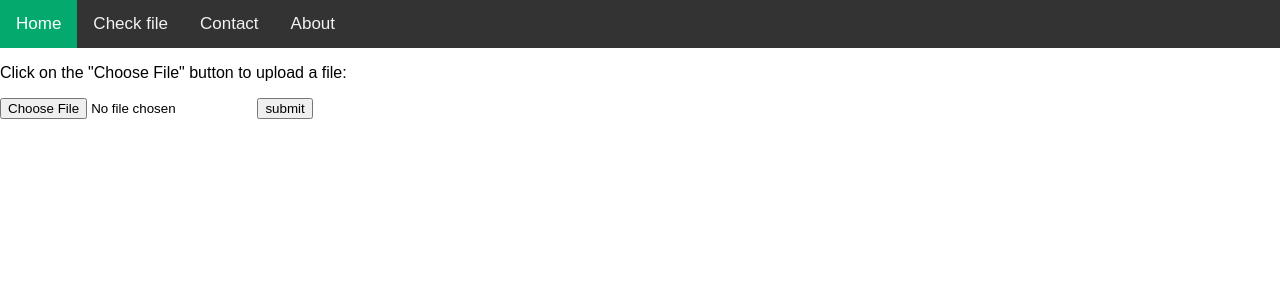
After one commit to vinaynpp/cis, a Flask app: template templates/match.html in a window 1280 px wide. The commit adds this page. Shown: the top 300 px of the page. Run offline with Flask 2, Linux system fonts and the light colour scheme; the template is opened without the code that fills it, so the values that code supplies are empty.

Commit message:
uploadable

```diff
--- a/app.py
+++ b/app.py
@@ -2,13 +2,33 @@ from flask import Flask, render_template, request, redirect, url_for, flash, jso
 import os
 from api.apiapp import api
 from web.webapp import web
+import yara
+from git import Repo
+from pathlib import Path
+import shutil
 
 app = Flask(__name__, static_folder='static', template_folder='templates')
 app.register_blueprint(web, static_folder='static', template_folder='templates')
 app.register_blueprint(api, url_prefix='/api', static_folder='static', template_folder='templates')
 
+app.secret_key = b'_5#y2L"F4Q8z\n\xec]/'
+
+UPLOAD_FOLDER = '../uploaded/'
+
+app.config['UPLOAD_FOLDER'] = UPLOAD_FOLDER
 
 def initialization():
+    dirpath = Path('yaraoyara/repo/')
+
+    if not dirpath.exists():
+        Repo.clone_from("https://github.com/Yara-Rules/rules", "yaraoyara/repo/")
+
+    indexdict = {
+        'malware': 'yaraoyara/repo/malware_index.yar',
+        'maldocs': 'yaraoyara/repo/maldocs_index.yar',
+        'mobile_malware': 'yaraoyara/repo/mobile_malware_index.yar'}
+    rules = yara.compile(filepaths=indexdict)
+    rules.save('yaraoyara/loaded.bin')
     print("ohh it's working")
 
 
--- /dev/null
+++ b/static/base.css
@@ -0,0 +1,55 @@
+body {
+    margin: 0;
+    font-family: Arial, Helvetica, sans-serif;
+  }
+
+  .topnav {
+    overflow: hidden;
+    background-color: #333;
+  }
+
+  .topnav a {
+    float: left;
+    display: block;
+    color: #f2f2f2;
+    text-align: center;
+    padding: 14px 16px;
+    text-decoration: none;
+    font-size: 17px;
+  }
+
+  .topnav a:hover {
+    background-color: #ddd;
+    color: black;
+  }
+
+  .topnav a.active {
+    background-color: #04AA6D;
+    color: white;
+  }
+
+  .topnav .icon {
+    display: none;
+  }
+
+  @media screen and (max-width: 600px) {
+    .topnav a:not(:first-child) {display: none;}
+    .topnav a.icon {
+      float: right;
+      display: block;
+    }
+  }
+
+  @media screen and (max-width: 600px) {
+    .topnav.responsive {position: relative;}
+    .topnav.responsive .icon {
+      position: absolute;
+      right: 0;
+      top: 0;
+    }
+    .topnav.responsive a {
+      float: none;
+      display: block;
+      text-align: left;
+    }
+  }
--- /dev/null
+++ b/static/base.js
@@ -0,0 +1,8 @@
+function myFunction() {
+    var x = document.getElementById("myTopnav");
+    if (x.className === "topnav") {
+      x.className += " responsive";
+    } else {
+      x.className = "topnav";
+    }
+  }
--- a/templates/boss.html
+++ b/templates/boss.html
@@ -5,9 +5,22 @@
     <meta http-equiv="X-UA-Compatible" content="IE=edge">
     <meta name="viewport" content="width=device-width, initial-scale=1.0">
     <title>Redemptioner {% block title %} {% endblock %}</title>
+    <link rel="stylesheet" href="{{ url_for('static', filename='base.css') }}">
     <link rel="shortcut icon" href="{{ url_for('static', filename='favicon_io/favicon.ico') }}">
+    <link rel="stylesheet" href="https://cdnjs.cloudflare.com/ajax/libs/font-awesome/4.7.0/css/font-awesome.min.css">
+    <script src="{{ url_for('static', filename='base.js') }}"></script>
 </head>
 <body>
+
+    <div class="topnav" id="myTopnav">
+        <a href="{{ url_for('web.index') }}" class="active">Home</a>
+        <a href="{{ url_for('web.match') }}">Check file</a>
+        <a href="#contact">Contact</a>
+        <a href="#about">About</a>
+        <a href="javascript:void(0);" class="icon" onclick="myFunction()">
+          <i class="fa fa-bars"></i>
+        </a>
+      </div>
 
     {% block content %}
 
--- /dev/null
+++ b/templates/match.html
@@ -0,0 +1,15 @@
+{% extends 'boss.html' %}
+
+{% block title  %} UPLOAD {% endblock %}
+
+
+{% block content %}
+
+<p>Click on the "Choose File" button to upload a file:</p>
+
+<form action="{{ url_for('web.match') }}" method="POST" enctype = "multipart/form-data">
+  <input type="file" id="file" name="file">
+  <input type="submit" value="submit">
+</form>
+
+{% endblock %}
--- a/web/webapp.py
+++ b/web/webapp.py
@@ -1,12 +1,60 @@
-from flask import Blueprint, render_template, send_from_directory
+from flask import Blueprint, render_template, send_from_directory, request, redirect, url_for, flash, jsonify
 import os
 
+from werkzeug.utils import secure_filename
+
+from yaraoyara.matchmaking import matchthis
+
 web = Blueprint('web', __name__)
+UPLOAD_FOLDER = 'uploaded/'
+
+ALLOWED_EXTENSIONS = {'txt', 'pdf', 'png', 'jpg', 'jpeg', 'gif', 'doc', 'docx', 'xls', 'xlsx', 'ppt', 'pptx', 'exe',
+                      'sh', '', '*'}
 
 
-
+def allowed_file(filename):
+    return '.' in filename and \
+           filename.rsplit('.', 1)[1].lower() in ALLOWED_EXTENSIONS
 
 
 @web.route('/')
 def index():
     return render_template('index.html')
+
+
+@web.route('/match', methods=['GET', 'POST'])
+def match():
+    print(request)
+    if request.method == 'GET':
+        return render_template('match.html')
+    elif request.method == 'POST':
+        print(request.files)
+        if 'file' not in request.files:
+            print("nofile")
+            flash('No file part')
+            return redirect(request.url)
+        file = request.files['file']
+        print(file)
+        if file.filename == '':
+            print("nofilename")
+            flash('No selected file')
+            return redirect(request.url)
+        if file and allowed_file(file.filename):
+            filename = secure_filename(file.filename)
+            filepath = os.path.join(UPLOAD_FOLDER, filename)
+            file.save(filepath)
+            result = matchthis(filepath)
+            if not result:
+                result.append("CLEAN")
+
+            return redirect(url_for('web.results', tresult=result))
+        else:
+            render_template('index.html')
+            flash("Format not suported")
+
+        return render_template('index.html')
+
+
+@web.route('/results/<tresult>')
+def results(tresult):
+    return render_template('results.html', result=tresult)
```
Also changed, not shown: api/apiapp.py (+43 -1 lines), templates/results.html (added, +10 -0 lines), yaraoyara/matchmaking.py (added, +29 -0 lines), 2 other files.
